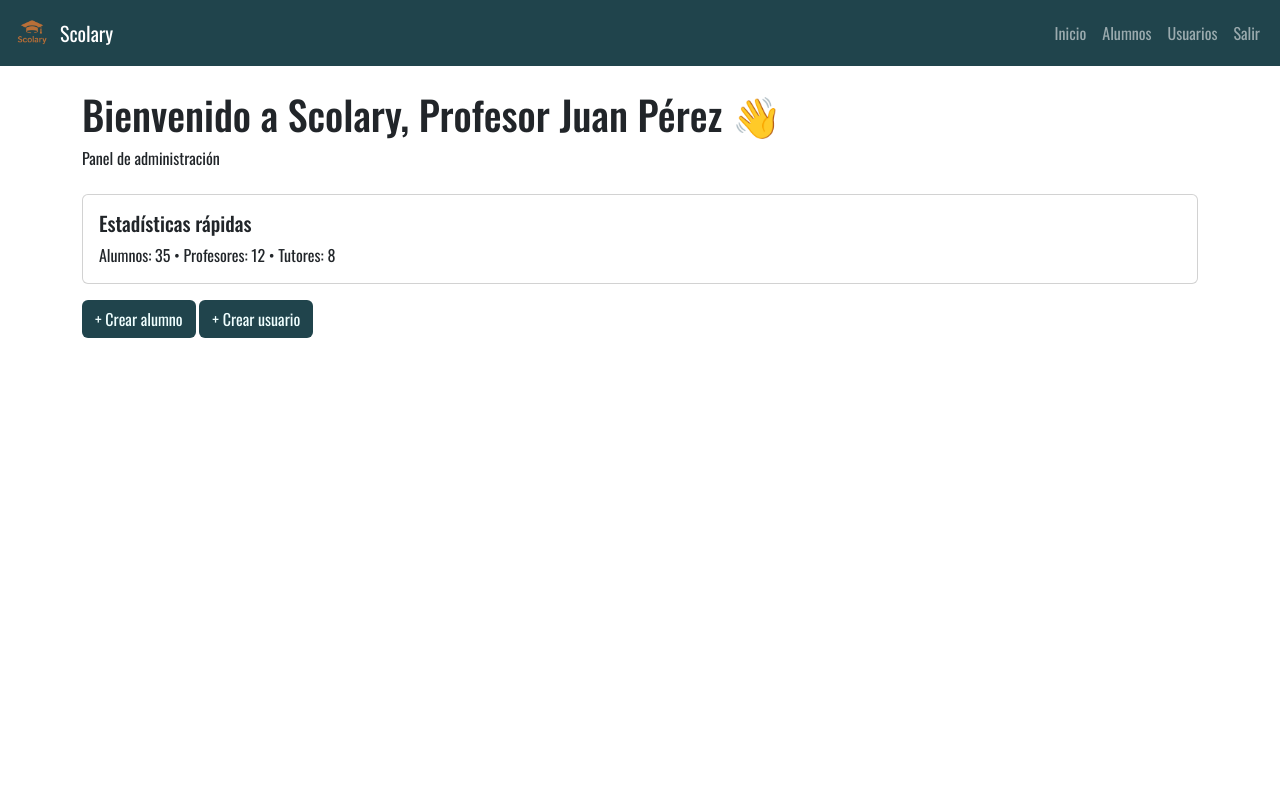
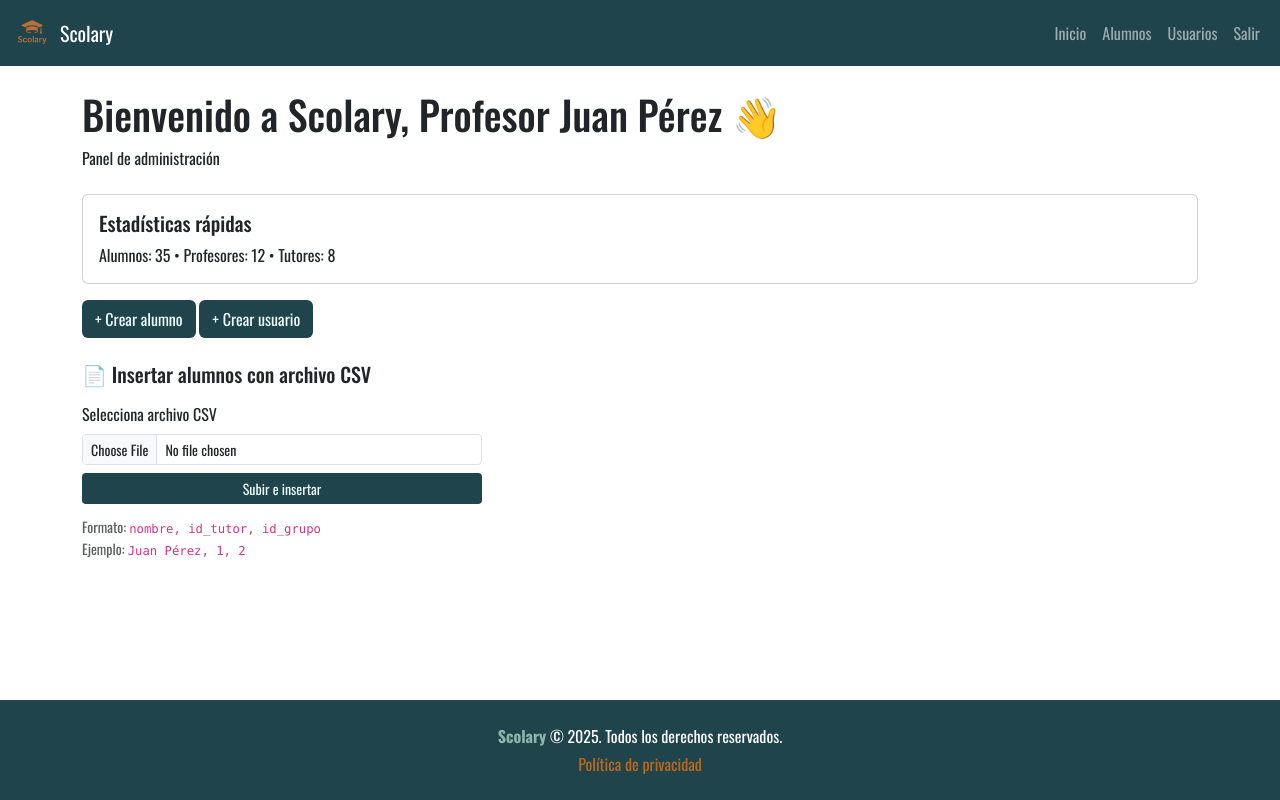
Before and after one commit to EmilioRoblas/scolary, a PHP site: page /dashboardAdmin.php in a window 1280 px wide. Run offline with PHP 8.4, Linux system fonts and the light colour scheme; a user stored in the database is signed in; data comes from the database, SQL or seed files in the repository; some web fonts are replaced.

Commit message:
Insertar con csv

```diff
--- a/alumnos.php
+++ b/alumnos.php
@@ -13,7 +13,7 @@ if (!isset($_SESSION['usuario']) || $_SESSION['usuarioRol'] != 'admin') {
 $stmtTutores = $pdo ->query('SELECT * FROM usuarios WHERE rol = "tutor"');
 $tutores = $stmtTutores->fetchAll();
 ?>
-
+<main class="main-content">
 
 <div class="container mt-4">
     <h2>Gestión de alumnos</h2>
@@ -267,4 +267,5 @@ $tutores = $stmtTutores->fetchAll();
     </nav>
 </div>
 <script src="js/dialogEditarAlumno.js"></script>
+</main>
 <?php include 'includes/footer.php'; ?>
--- a/assets/css/style.css
+++ b/assets/css/style.css
@@ -28,3 +28,34 @@
 h1, h2, h3, h4, h5, h6 {
   font-family: var(--bs-body-font-family);
 }
+
+.scolaryFooter{
+
+   background-color: rgb(32, 68, 76);
+  color: white
+
+}
+
+.footer-brand {
+  color: rgb(141, 181, 172);
+}
+
+.footer-link {
+  color: rgb(186, 104, 28);
+}
+
+/* Estiramiento de la página */
+html, body {
+  height: 100%;
+  margin: 0;
+}
+
+.page-wrapper {
+  display: flex;
+  flex-direction: column;
+  min-height: 100vh;
+}
+
+.main-content {
+  flex: 1;
+}
--- a/autorizacionesTutor.php
+++ b/autorizacionesTutor.php
@@ -54,7 +54,7 @@ $profesores = $stmtProfesores->fetchAll();
 
 
 ?>
-
+<main class="main-content">
 <div class="container mt-4">
     <h1>Tus autorizaciones, <?php echo $_SESSION['usuario'] ?> 📃</h1>
 
@@ -66,7 +66,7 @@ $profesores = $stmtProfesores->fetchAll();
     <?php }?>
 
     <!-- Botón para abrir modal crear autorización -->
-    <button type="button" class="btn btn-primary mt-3" data-bs-toggle="modal" data-bs-target="#crearAutorizacion">
+    <button type="button" class="btn botonCrear mt-3" data-bs-toggle="modal" data-bs-target="#crearAutorizacion">
     + Crear autorización
     </button>
 
@@ -158,4 +158,5 @@ $profesores = $stmtProfesores->fetchAll();
         </div>
     </div>
     </div>
+</main>
 <?php include 'includes/footer.php';?>
--- a/dashboardAdmin.php
+++ b/dashboardAdmin.php
@@ -27,7 +27,7 @@ $grupos = $stmtGrupos ->fetchAll();
 
 //No cierro la conexión a bd porque se cierra automáticamente con pdo
 ?>
-
+<main class="main-content">
 <div class="container mt-4">
     <h1>Bienvenido a Scolary, <?php echo htmlspecialchars($_SESSION['usuario']) ?> 👋</h1>
     <p>Panel de administración</p>
@@ -53,6 +53,21 @@ $grupos = $stmtGrupos ->fetchAll();
   <button type="button" class="btn botonCrear mt-3" data-bs-toggle="modal" data-bs-target="#crearUsuario">
     + Crear usuario
   </button>
+
+    <div class="mt-4">
+  <h5 class="mb-3">📄 Insertar alumnos con archivo CSV</h5>
+  <form action="introducirAlumnos.php" method="post" enctype="multipart/form-data" class="d-flex flex-column gap-2" style="max-width: 400px;">
+    <div>
+      <label for="csv" class="form-label">Selecciona archivo CSV</label>
+      <input class="form-control form-control-sm" type="file" id="csv" name="csv" accept=".csv" required>
+    </div>
+    <button type="submit" class="btn botonCrear btn-sm">Subir e insertar</button>
+    <div class="form-text">
+      Formato: <code>nombre, id_tutor, id_grupo</code><br>
+      Ejemplo: <code>Juan Pérez, 1, 2</code>
+    </div>
+  </form>
+</div>
 
   <?php
     if(isset($_GET['error'])){
@@ -190,4 +205,5 @@ $grupos = $stmtGrupos ->fetchAll();
   </div>
 </div>
 <script src="js/campoAvatar.js"></script>
+</main>
 <?php include 'includes/footer.php'; ?>
--- a/dashboardProfesor.php
+++ b/dashboardProfesor.php
@@ -25,6 +25,7 @@ $stmtAlumnos = $pdo ->query('SELECT * FROM alumnos');
 $alumnos = $stmtAlumnos->fetchAll();
 
 ?>
+<main class="main-content">
 <div class="container mt-4">
     <img src="<?php echo substr($_SESSION['usuarioAvatar'],3); ?>" alt="Avatar del usuario" width="100">
     <h1>Bienvenido a Scolary, <?php echo $_SESSION['usuario'] ?> 👋</h1>
@@ -123,4 +124,5 @@ $alumnos = $stmtAlumnos->fetchAll();
 
 </div>
 <script src="js/dialogCrearAutorizacion.js"></script>
+</main>
 <?php include 'includes/footer.php'; ?>
--- a/dashboardTutor.php
+++ b/dashboardTutor.php
@@ -53,7 +53,7 @@ WHERE al.id_tutor = ".$_SESSION['usuarioId']." AND aa.estado = 'firmada';");
 $autorizacionesFirmadas = $stmtAutorizacionesFirmadas->fetchAll();
 
 ?>
-
+<main class="main-content">
 <div class="container mt-4">
 
     <h1>Bienvenido a Scolary, <?php echo $_SESSION['usuario'] ?> 👋</h1>
@@ -65,7 +65,7 @@ $autorizacionesFirmadas = $stmtAutorizacionesFirmadas->fetchAll();
         $_SESSION['id_autorizacion_alumno'] = $autorizacion['autorizacion_alumno'];
         $_SESSION['id_autorizacion'] = $autorizacion['id_autorizacion'];
 
-    ?>
+    ?><main class="main-content"></main>
     <div class="card shadow-sm mb-4">
         <div class="card-body">
 
@@ -113,5 +113,5 @@ $autorizacionesFirmadas = $stmtAutorizacionesFirmadas->fetchAll();
     </div>
     <?php }?>
 </div>
-
+</main>
 <?php include 'includes/footer.php'; ?>
--- a/includes/footer.php
+++ b/includes/footer.php
@@ -1,3 +1,15 @@
+
+<footer class="scolaryFooter py-4">
+    <div class="container text-center">
+        <p class="mb-1">
+            <strong class="footer-brand">Scolary</strong> &copy; <?php echo date('Y'); ?>. Todos los derechos reservados.
+        </p>
+        <a href="/politica-de-privacidad.php" class="footer-link text-decoration-none">
+            Política de privacidad
+        </a>
+    </div>
+</footer>
 <script src="https://cdn.jsdelivr.net/npm/bootstrap@5.3.3/dist/js/bootstrap.bundle.min.js"></script>
 </body>
+
 </html>
--- a/includes/header.php
+++ b/includes/header.php
@@ -7,10 +7,9 @@
     <link rel="icon" href="view/images/iconoScolary.png" type="image/png">
     <link href="https://cdn.jsdelivr.net/npm/bootstrap@5.3.3/dist/css/bootstrap.min.css" rel="stylesheet">
     <link rel="stylesheet" href="https://cdn.jsdelivr.net/npm/bootstrap-icons@1.10.5/font/bootstrap-icons.css">
-    <link rel="stylesheet" href="assets/css/style.css">
     <link rel="preconnect" href="https://fonts.googleapis.com">
     <link rel="preconnect" href="https://fonts.gstatic.com" crossorigin>
     <link href="https://fonts.googleapis.com/css2?family=Open+Sans:ital,wght@0,300..800;1,300..800&family=Oswald:wght@200..700&family=Playfair+Display:ital,wght@0,400..900;1,400..900&family=Roboto:ital,wght@0,100;0,300;0,400;0,500;0,700;0,900;1,100;1,300;1,400;1,500;1,700;1,900&display=swap" rel="stylesheet">
-
+    <link rel="stylesheet" href="assets/css/style.css">
 </head>
-<body>
+<body class="page-wrapper">
--- a/login.php
+++ b/login.php
@@ -6,6 +6,7 @@ if (isset($_SESSION)) {
     // Destruye la sesión
     session_destroy();
 } ?>
+<main class="main-content">
 <div class="container mt-5">
     <div class="mx-auto text-center" style="max-width: 400px;">
 
@@ -29,4 +30,5 @@ if (isset($_SESSION)) {
     </form>
     </div>
 </div>
+</main>
 <?php include 'includes/footer.php'; ?>
--- a/usuarios.php
+++ b/usuarios.php
@@ -10,6 +10,7 @@ if (!isset($_SESSION['usuario']) || $_SESSION['usuarioRol'] != 'admin') {
 <?php include 'includes/navbarAdmin.php'; ?>
 <?php include 'conexion.php'; ?>
 
+<main class="main-content">
 <div class="container mt-4">
     <h2>Gestión de usuarios</h2>
 
@@ -65,5 +66,5 @@ if (!isset($_SESSION['usuario']) || $_SESSION['usuarioRol'] != 'admin') {
         </ul>
     </nav>
 </div>
-
+</main>
 <?php include 'includes/footer.php'; ?>
```
Also changed, not shown: autorizacionesProfesor.php (+4 -3 lines), cursos.php (deleted, +0 -19 lines), service/introducirAlumnos.php (added, +58 -0 lines), view/firmas/firma043016.png (added).
